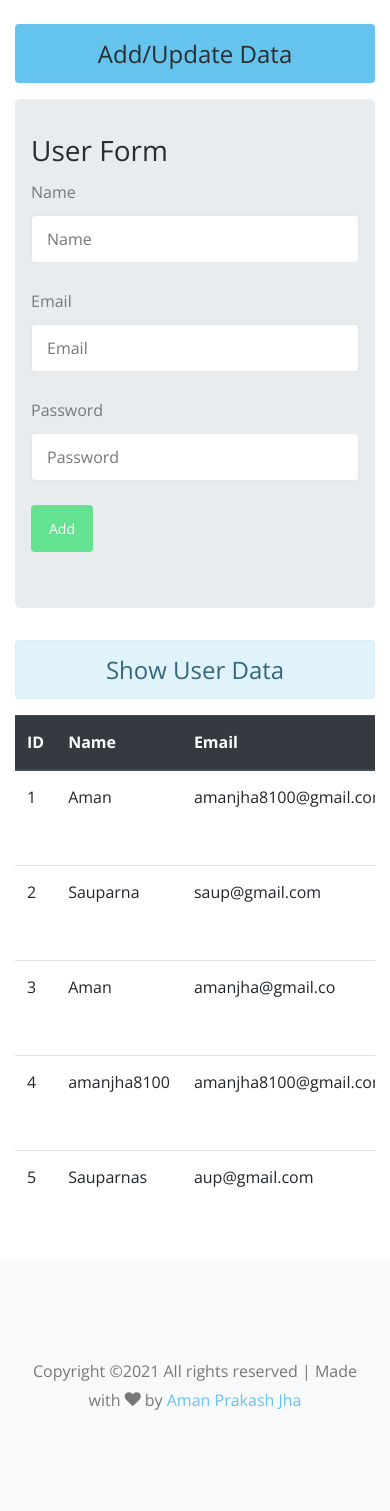
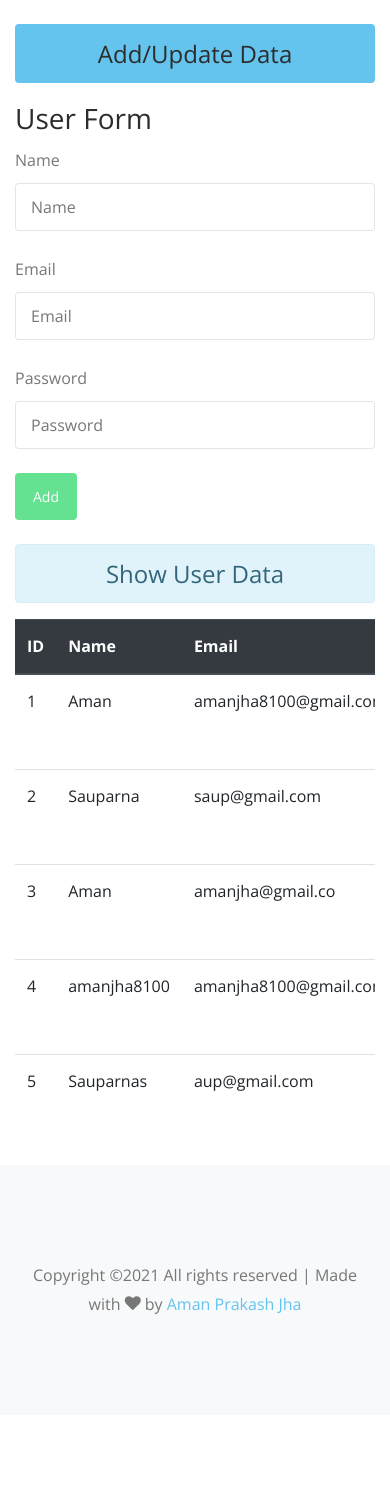
Before and after one commit to amanjha8100/StudentDB, a Django app: page / in a window 390 px wide. Shown: the part 70-1581 px from the top of the page. After the commit the page ends 1384 px from the top, so only its background shows below. Run offline with Django 3.2, Linux system fonts and the light colour scheme; data comes from the database, SQL or seed files in the repository; both versions use the stored data as it was after the commit; some libraries are stand-ins or nearby versions; some web fonts are replaced.

Commit message:
create ajax completed

```diff
--- a/enroll/templates/enroll/ajax.html
+++ b/enroll/templates/enroll/ajax.html
@@ -5,6 +5,8 @@ $("#add").click(function(event){
     let name = $("#name").val();
     let email = $("#email").val();
     let pass = $("#password").val();
+    let csr = $("input[name=csrfmiddlewaretoken]").val();
+    console.log(csr);
     if(name == ""){
         console.log("error 1");
     }else if(email == ""){
@@ -16,15 +18,16 @@ $("#add").click(function(event){
         console.log(email);
         console.log(pass);
         data = {
-           'name':name,
-           'email':email,
-           'password':pass
+           csrfmiddlewaretoken: csr,
+           name: name,
+           email: email,
+           password: pass
         };
         $.ajax({
             url : "{% url 'add' %}",
             method: "POST",
             dataType:'json',
-            data = JSON.stringify({'data':data}),
+            data : data,
             success: function(data){
                 console.log(data);
             },
--- a/enroll/templates/enroll/index.html
+++ b/enroll/templates/enroll/index.html
@@ -1,14 +1,19 @@
 {% extends 'main.html' %}
 
 {% block css %}
+<style>
+.flex-gap{
+    gap:10px;
+}
+</style>
 {% endblock %}
 
 {% block content %}
-<div class="container pt-4">
+<div class="container pt-4 flex-gap">
     <div class="row">
-        <div class="col-sm-4">
+        <div class="col-md-4">
             <h4 class="text-center alert bg-primary">Add/Update Data</h4>
-            <div class="jumbotron">
+            <!-- <div class="jumbotron"> -->
                 <h3>User Form</h3>
                 <form action="" method="POST">
                     {% csrf_token %}
@@ -28,7 +33,7 @@
                     </div>
                     <div class="form-group">
                         <label for="password">Password</label>
-                        <input type="text" class="form-control" id="password" name="password" placeholder="Password">
+                        <input type="password" class="form-control" id="password" name="password" placeholder="Password">
                         {% for err in form.password.errors %}
                         <small class="text-danger">{{err}}</small>
                         {% endfor %}
@@ -38,11 +43,11 @@
                         <!-- <input class="btn btn-success" type="submit" id="add" value="Add"> -->
                     </div>
                 </form>
-            </div>
+            <!-- </div> -->
         </div>
-        <div class="col-sm-7">
+        <div class="col-md-7">
             <h4 class="text-center alert alert-primary">Show User Data</h4>
-            <table class="table table-hover table-responsive-sm">
+            <table class="table table-hover table-responsive-sm table-responsive-md">
                <thead class="thead-dark">
                    <tr>
                        <th scope="col">ID</th>
--- a/enroll/views.py
+++ b/enroll/views.py
@@ -1,6 +1,9 @@
+from django.http.response import JsonResponse
 from django.shortcuts import render,redirect
 from .models import User
 from .forms import UserForm
+#u can bypass csrf security using csrf_exempt decorator over the post request function
+# from django.views.decorators.csrf import csrf_exempt
 # Create your views here.
 def index(request):
     context = {}
@@ -19,4 +22,14 @@ def index(request):
     return render(request,'enroll/index.html',{'form':form,'obj':obj})
 
 def add(request):
-    pass
+    if request.method == "POST":
+        form = UserForm(request.POST)
+        if form.is_valid():
+            name = request.POST['name']
+            email = request.POST['email']
+            password = request.POST['password']
+            obj = User(name=name,email=email,password=password)
+            obj.save()
+            return JsonResponse({'status':'data saved'})
+        else:
+            return JsonResponse({'status':'data saving failed'})
```
Also changed, not shown: db.sqlite3.
